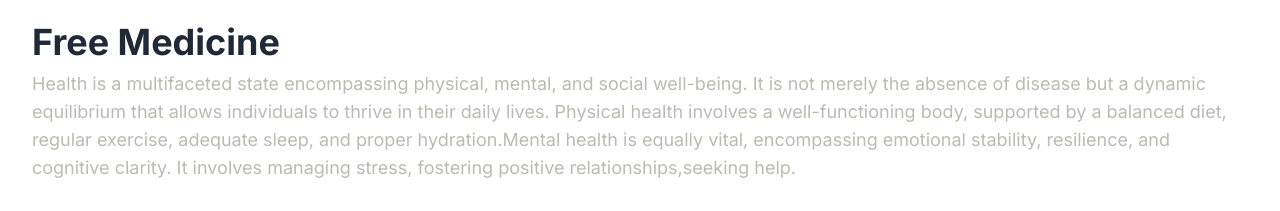
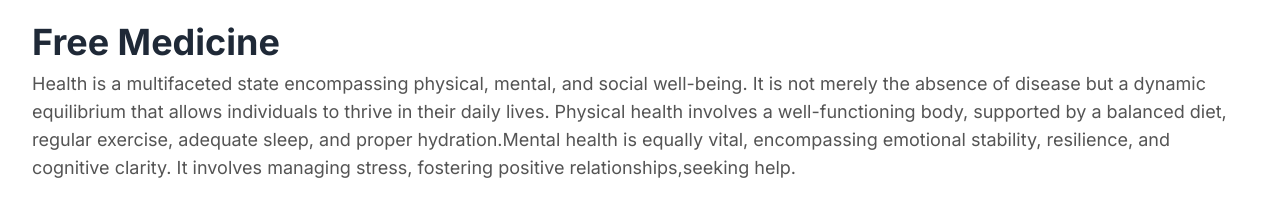
Before and after one commit to mr-tnmy-srkr/donation-campaign-assignment-8, a React (Vite) app: page /donation_details/1 in a window 1280 px wide. Shown: the part 898-1109 px from the top of the page. Built offline with nearby package versions, Linux system fonts and the light colour scheme.

Commit message:
assignment's project completed

```diff
--- a/src/pages/Donation_Details/DonationDetailsCard.jsx
+++ b/src/pages/Donation_Details/DonationDetailsCard.jsx
@@ -57,7 +57,7 @@ const DonationDetailsCard = ({ myData }) => {
       </div>
       <div className="my-8">
         <h1 className="text-2xl md:text-4xl font-bold mb-2">{title}</h1>
-        <p className="text-[#BBBBB2] text-lg leading-7">{description}</p>
+        <p className="text-[#0B0B0BB3] text-lg leading-7">{description}</p>
       </div>
     </div>
   );
```
